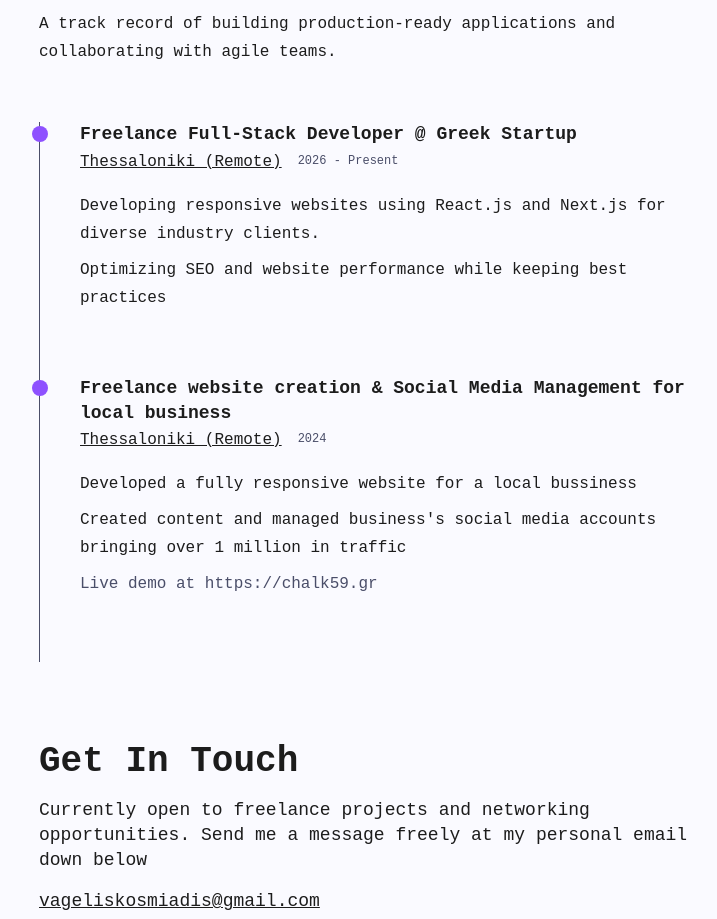
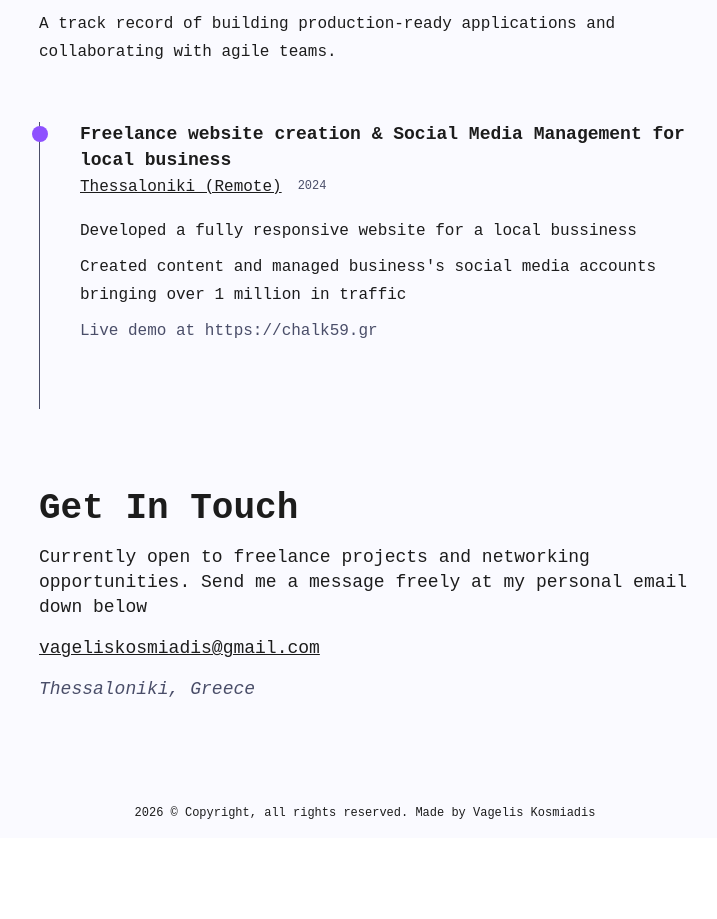
Before and after one commit to kosmiadis/portfolio_2026, a React (Vite) app: page / in a window 1280 px wide. Shown: the part 1188-2107 px from the top of the page, without its empty margins (275-992 px from the left). After the commit the page ends 2026 px from the top, so only its background shows below. Built offline with nearby package versions, Linux system fonts and the light colour scheme; a web font is replaced by a local one.

Commit message:
removed unused data

```diff
--- a/src/data.tsx
+++ b/src/data.tsx
@@ -131,15 +131,6 @@ export const data: DataI = {
         description: "A track record of building production-ready applications and collaborating with agile teams.",
         work_history: [
             {
-                work_title: "Freelance Full-Stack Developer @ Greek Startup",
-                location: "Thessaloniki (Remote)",
-                period: "2026 - Present",
-                highlights: [
-                    "Developing responsive websites using React.js and Next.js for diverse industry clients.",
-                    "Optimizing SEO and website performance while keeping best practices"
-                ]
-            },
-            {
                 work_title: "Freelance website creation & Social Media Management for local business",
                 live_demo: 'https://chalk59.gr',
                 location: "Thessaloniki (Remote)",
```
